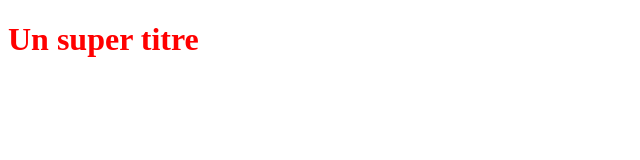
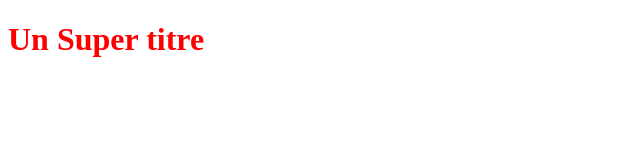
Before and after one commit to IronMike1981/OpenclassroomsProject, a plain HTML site: page index.html in a window 1280 px wide. Shown: the full height of the page, 0-640 px from the left. Drawn offline with Linux system fonts and the light colour scheme.

Commit message:
Modification du titre H1

```diff
--- a/index.html
+++ b/index.html
@@ -5,6 +5,6 @@
    <link rel="stylesheet" type="text/css" href="styles.css">
 </head>
 <body>
-   <h1>Un super titre</h1>
+   <h1>Un Super titre</h1>
 </body>
 </html>
```
